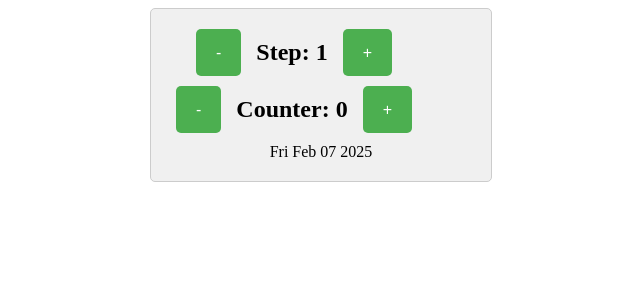
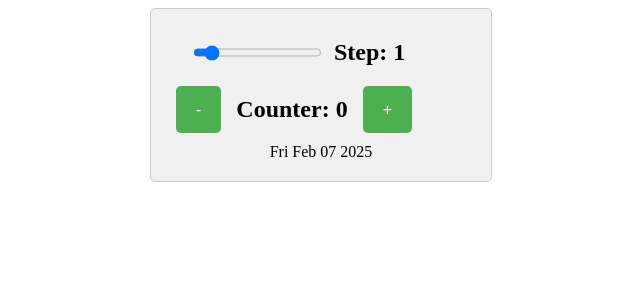
Before and after one commit to LeoMatheus/react-learn, a React (Create React App) app: page / in a window 1280 px wide. Shown: the top 300 px of the page, without its empty margins (319-959 px from the left). Built offline with nearby package versions, Linux system fonts and the light colour scheme.

Commit message:
Change for the input range

```diff
--- a/src/App.tsx
+++ b/src/App.tsx
@@ -32,13 +32,21 @@ function Counter() {
   return (
     <div>
       <div className="step-controls">
-        <button className="button" onClick={decrementStep}>
-          -
-        </button>
+        <input
+          type="range"
+          min="0"
+          max="10"
+          value={step}
+          onChange={(e) => setStep(Number(e.target.value))}
+        />
+
+        {/* <button className="button" onClick={decrementStep}> */}
+        {/*   - */}
+        {/* </button> */}
         <h1 className="h1">Step: {step}</h1>
-        <button className="button" onClick={incrementStep}>
-          +
-        </button>
+        {/* <button className="button" onClick={incrementStep}> */}
+        {/*   + */}
+        {/* </button> */}
       </div>
 
       <div className="counter-controls">
```
